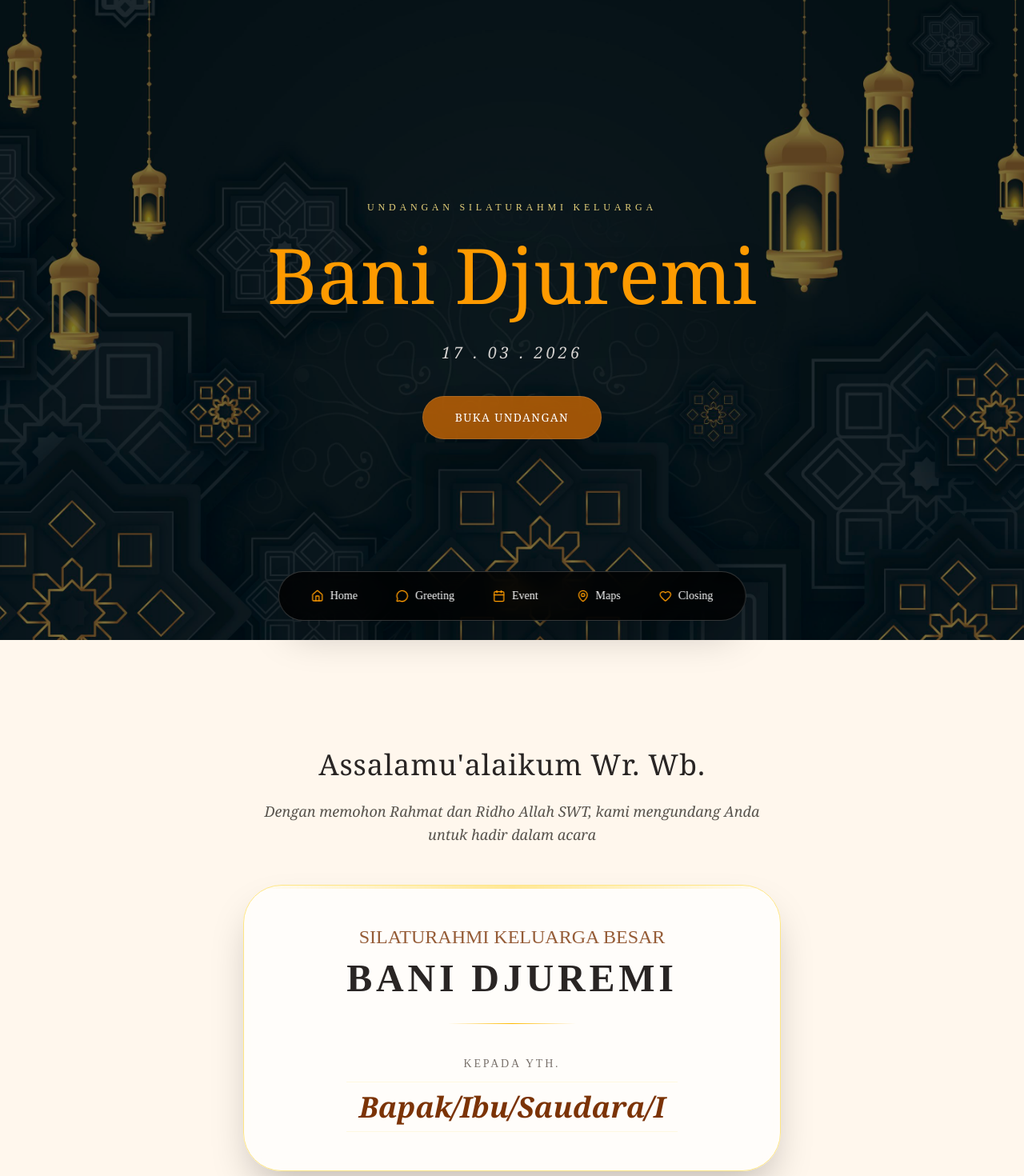
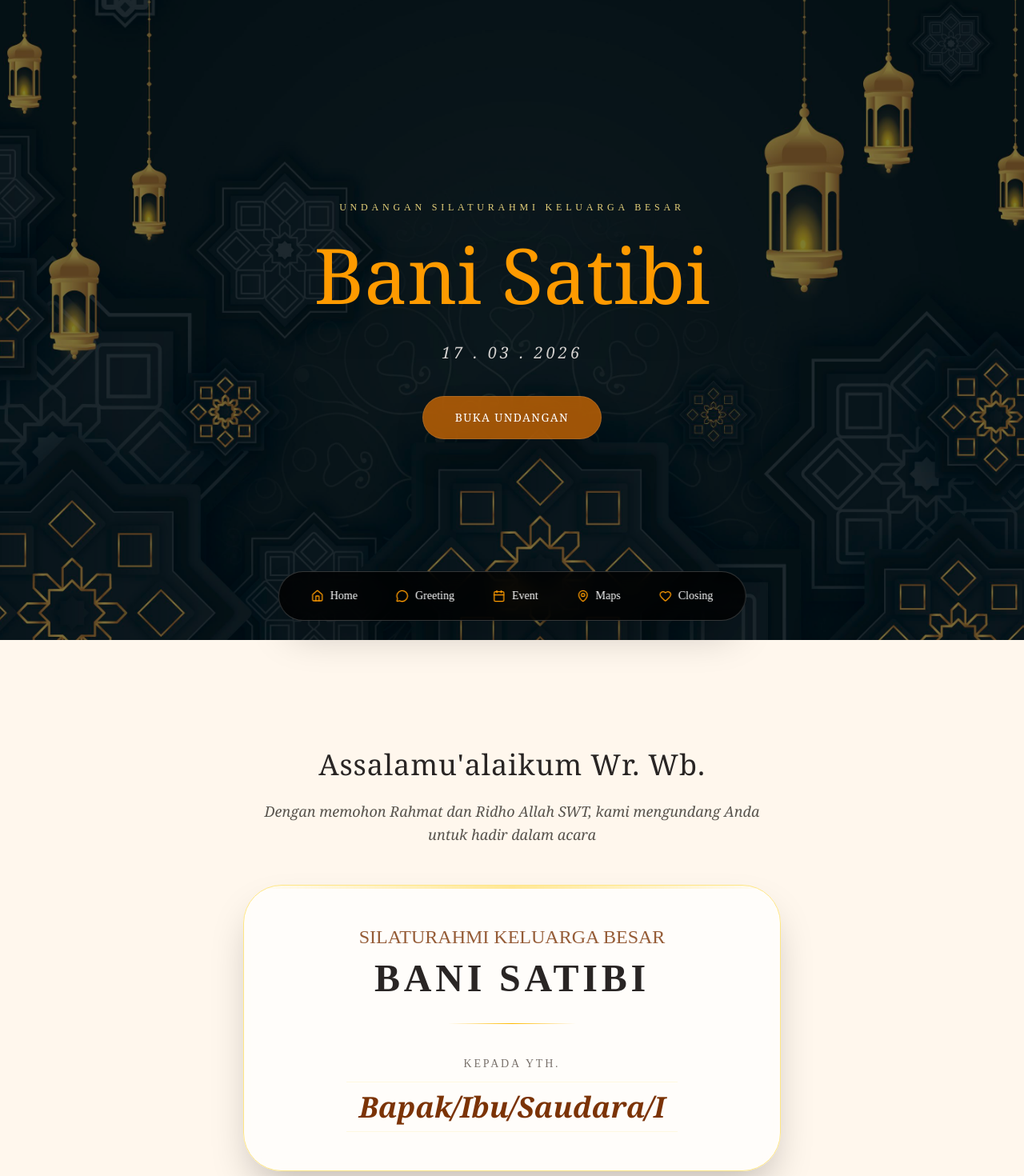
Before and after one commit to edoaditama/undangan, a React (Vite) app: page / in a window 1280 px wide. Shown: the top 1470 px of the page at 80% size. Built offline with nearby package versions, Linux system fonts and the light colour scheme.

Commit message:
Update Hero Section dan Greeting

```diff
--- a/src/components/Greeting.jsx
+++ b/src/components/Greeting.jsx
@@ -56,7 +56,7 @@ const Greeting = () => {
           </h3>
 
           <p className="text-stone-800 font-bold text-3xl sm:text-4xl md:text-5xl uppercase tracking-widest leading-none mb-6 md:mb-8">
-            Bani Djuremi
+            Bani Satibi
           </p>
 
           <div className="h-px w-24 sm:w-32 md:w-40 bg-linear-to-r from-transparent via-amber-400 to-transparent mx-auto mb-8 md:mb-10"></div>
--- a/src/components/Hero.jsx
+++ b/src/components/Hero.jsx
@@ -2,7 +2,7 @@ import { motion } from "framer-motion";
 
 const Hero = () => {
   const scrollToContent = () => {
-    // Pastikan ID ini sesuai dengan ID section berikutnya
+    // Section Buka Undangan
     const contentElement = document.getElementById("event-details");
     if (contentElement) {
       contentElement.scrollIntoView({ behavior: "smooth" });
@@ -21,7 +21,6 @@ const Hero = () => {
           aria-hidden="true"
         />
 
-        {/* Overlay */}
         <div className="absolute inset-0 bg-black/60 md:bg-black/50"></div>
       </div>
 
@@ -34,7 +33,7 @@ const Hero = () => {
           transition={{ duration: 0.8, delay: 0.2 }}
           className="text-amber-200/90 mb-4 uppercase tracking-[0.2em] md:tracking-[0.4em] text-[10px] md:text-xs font-light"
         >
-          Undangan Silaturahmi Keluarga
+          Undangan Silaturahmi Keluarga Besar
         </motion.p>
 
         {/* Judul Utama */}
@@ -44,7 +43,7 @@ const Hero = () => {
           transition={{ duration: 1, delay: 0.5 }}
           className="text-4xl sm:text-5xl md:text-8xl font-serif text-amber-500 mb-4 md:mb-6 drop-shadow-2xl leading-tight"
         >
-          Bani Djuremi
+          Bani Satibi
         </motion.h1>
 
         {/* Garis Dekoratif  */}
@@ -65,7 +64,7 @@ const Hero = () => {
           17 . 03 . 2026
         </motion.p>
 
-        {/* Button - Ukuran tombol lebih nyaman untuk jari di mobile */}
+        {/* Button Undangan */}
         <motion.button
           onClick={scrollToContent}
           initial={{ opacity: 0, y: 20 }}
--- a/src/components/Maps.jsx
+++ b/src/components/Maps.jsx
@@ -8,7 +8,7 @@ const Maps = () => {
     >
       {/* Wrapper Utama */}
       <div className="w-full max-w-5xl mx-auto flex flex-col items-center">
-        {/* 1. Judul */}
+        {/* Judul */}
         <motion.div
           initial={{ opacity: 0, y: 20 }}
           whileInView={{ opacity: 1, y: 0 }}
@@ -22,7 +22,7 @@ const Maps = () => {
           <div className="h-0.5 w-24 bg-amber-500 mx-auto mt-6 shadow-sm"></div>
         </motion.div>
 
-        {/* 2. Container Map (Iframe) */}
+        {/*Iframe */}
         <motion.div
           initial={{ opacity: 0, scale: 0.98 }}
           whileInView={{ opacity: 1, scale: 1 }}
@@ -30,12 +30,11 @@ const Maps = () => {
           transition={{ duration: 0.8 }}
           className="w-full shadow-2xl rounded-3xl overflow-hidden border border-amber-200 bg-white p-2 md:p-3"
         >
-          {/* Menggunakan aspect-video di desktop, tapi tinggi tetap di mobile */}
           <div className="relative overflow-hidden rounded-2xl h-87.5 md:h-125 w-full">
             <iframe
               className="absolute inset-0 w-full h-full grayscale-20 contrast-[1.1]"
               title="Denah Lokasi"
-              src="https://www.google.com/maps/embed?pb=!1m18!1m12!1m3!1d247.30456745444812!2d109.3415746667099!3d-7.368120353434631!2m3!1f0!2f0!3f0!3m2!1i1024!2i768!4f13.1!3m3!1m2!1s0x2e65586640a152bd%3A0x51e7be9c82c548cf!2sKaranglewas%2C%20Kec.%20Kutasari%2C%20Kabupaten%20Purbalingga%2C%20Jawa%20Tengah!5e0!3m2!1sid!2sid!4v1771246931751!5m2!1sid!2sid"
+              src="https://www.google.com/maps/embed?pb=!1m18!1m12!1m3!1d494.60909556442584!2d109.34135941952421!3d-7.3681555991046555!2m3!1f0!2f0!3f0!3m2!1i1024!2i768!4f13.1!3m3!1m2!1s0x2e65586640a152bd%3A0x51e7be9c82c548cf!2sKaranglewas%2C%20Kec.%20Kutasari%2C%20Kabupaten%20Purbalingga%2C%20Jawa%20Tengah!5e0!3m2!1sid!2sid!4v1771247404342!5m2!1sid!2sid"
               style={{ border: 0 }}
               allowFullScreen={true}
               loading="lazy"
@@ -58,7 +57,7 @@ const Maps = () => {
 
           <div className="flex justify-center mt-10">
             <a
-              href="https://www.google.com/maps/place/Karanglewas,+Kec.+Kutasari,+Kabupaten+Purbalingga,+Jawa+Tengah/@-7.3681636,109.3416423,20.25z/data=!4m6!3m5!1s0x2e65586640a152bd:0x51e7be9c82c548cf!8m2!3d-7.3674233!4d109.3411436!16s%2Fg%2F1218rl64?entry=ttu&g_ep=EgoyMDI2MDIxMS4wIKXMDSoASAFQAw%3D%3D"
+              href="https://www.google.com/maps/place/Karanglewas,+Kec.+Kutasari,+Kabupaten+Purbalingga,+Jawa+Tengah/@-7.3681556,109.3413594,20z/data=!4m6!3m5!1s0x2e65586640a152bd:0x51e7be9c82c548cf!8m2!3d-7.3674233!4d109.3411436!16s%2Fg%2F1218rl64?entry=ttu&g_ep=EgoyMDI2MDIxMS4wIKXMDSoASAFQAw%3D%3D"
               target="_blank"
               rel="noopener noreferrer"
               className="group relative inline-flex items-center gap-3 bg-amber-600 hover:bg-amber-800 text-white px-8 md:px-12 py-4 rounded-full transition-all duration-300 shadow-xl active:scale-95 border-b-4 border-amber-900"
```
